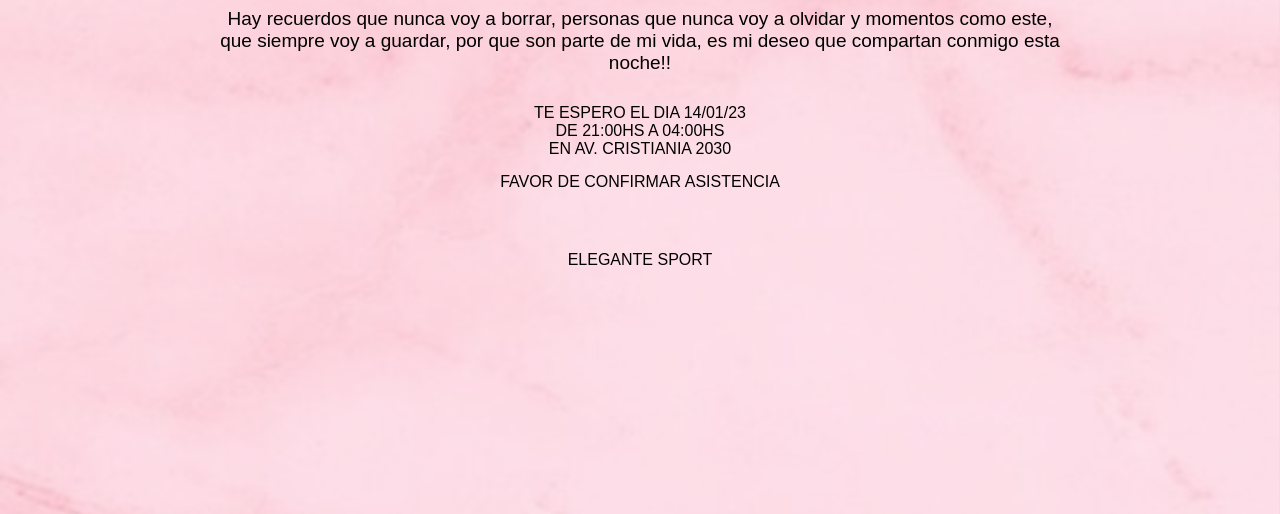
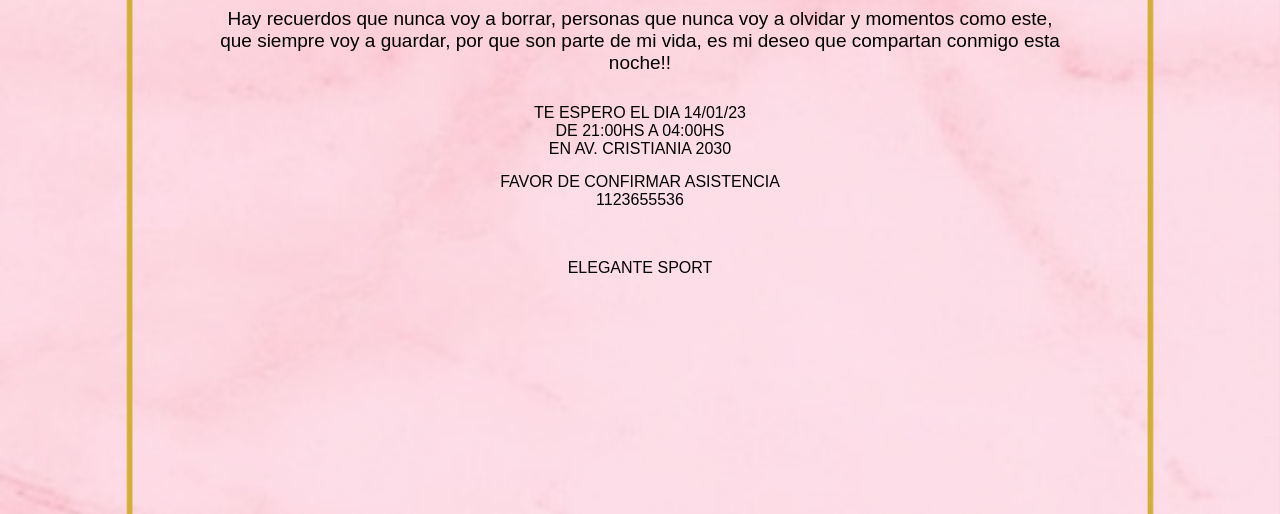
Before and after one commit to nunezjavier/invitacion, a plain HTML site: page index.html in a window 1280 px wide. Shown: the part 286-800 px from the top of the page. Drawn offline with Linux system fonts and the light colour scheme; a web font is replaced by a local one.

Commit message:
invitacion3

```diff
--- a/index.css
+++ b/index.css
@@ -8,7 +8,7 @@
     text-align: center;
 }
 body{
-    background-image: url("assets/fonfo.png");
+    background-image: url("assets/fond2.png");
     background-size: 100%;
 }
 .dorado{
--- a/index.html
+++ b/index.html
@@ -18,8 +18,9 @@
         <p>TE ESPERO EL DIA 14/01/23</p>
         <P>DE 21:00HS A 04:00HS</P>
         <P>EN AV. CRISTIANIA 2030</P>
-        <P style="margin: 15px; ">FAVOR DE CONFIRMAR ASISTENCIA</P>
-        <P style="margin-top:60px;">ELEGANTE SPORT</P>
+        <P style="margin-top: 15px; ">FAVOR DE CONFIRMAR ASISTENCIA</P>
+        <p>1123655536</p>
+        <P style="margin-top:50px;">ELEGANTE SPORT</P>
     </div>
 </body>
 </html>
```
Also changed, not shown: assets/fond2.png (added), assets/fondo.png (added).
